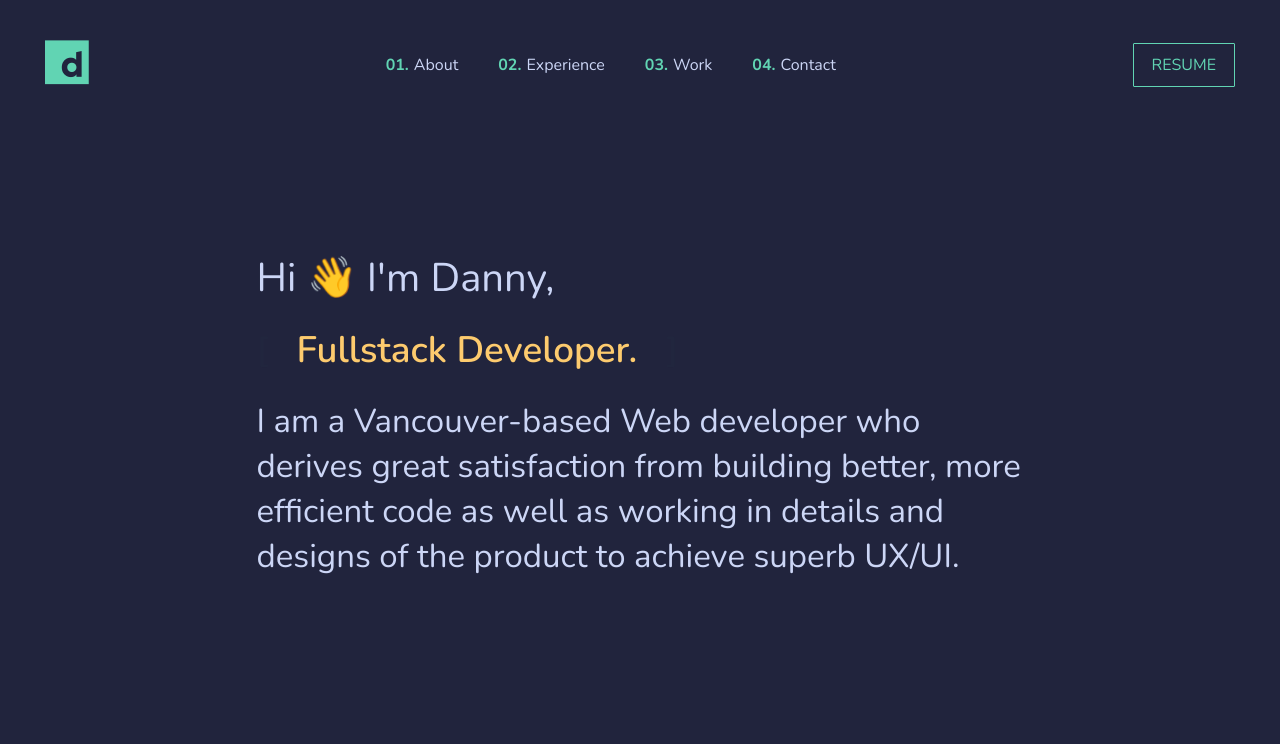
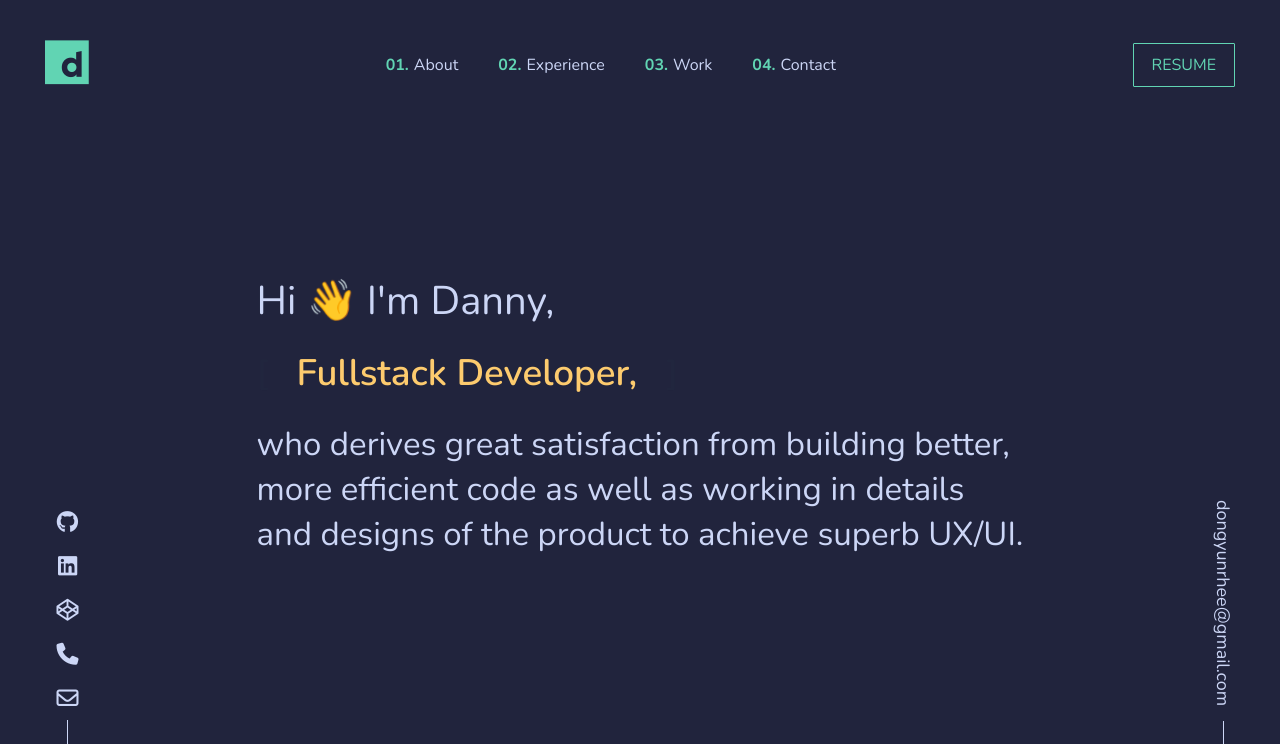
Before and after one commit to Gimorhee/portfolio-v3, a React (Create React App) app: page / in a window 1280 px wide. Shown: the top 744 px of the page. Built offline with nearby package versions, Linux system fonts and the light colour scheme.

Commit message:
Added email sidebar

```diff
--- a/src/App.js
+++ b/src/App.js
@@ -1,6 +1,8 @@
 import "./styles/App.scss";
 import { Menu } from "./components/Menu";
 import { Front } from "./components/Front";
+import { InfoSidebar } from "./components/Sidebar/InfoSidebar";
+import { EmailSidebar } from "./components/Sidebar/EmailSidebar";
 
 function App() {
   return (
@@ -9,6 +11,8 @@ function App() {
         <Front />
       </div>
       <Menu />
+      <InfoSidebar />
+      <EmailSidebar />
     </div>
   );
 }
--- a/src/components/Front.js
+++ b/src/components/Front.js
@@ -3,7 +3,7 @@ import "../styles/Front.scss";
 
 export const Front = () => {
   return (
-    <div className="Front">
+    <div className="Front" id="testing">
       <h1 className="intro">
         Hi <span className="wave">👋</span> I'm Danny,
         <br />
@@ -13,20 +13,16 @@ export const Front = () => {
         <div className="content">
           <div className="content__container">
             <ul className="content__container__list">
-              <li className="content__container__list__item">Web Developer.</li>
-              <li className="content__container__list__item">Frontend Developer.</li>
-              <li className="content__container__list__item">UI Developer.</li>
-              <li className="content__container__list__item">Fullstack Developer.</li>
+              <li className="content__container__list__item">Web Developer,</li>
+              <li className="content__container__list__item">Frontend Developer,</li>
+              <li className="content__container__list__item">UI Developer,</li>
+              <li className="content__container__list__item">Fullstack Developer,</li>
             </ul>
           </div>
         </div>
         <br />
         <br />
-        {/* <h1 className="extra">who is design-minded and focused on building user-friendly, responsive and beautiful interfaces & experiences.</h1> */}
-        <h2 className="extra">
-          I am a Vancouver-based Web developer who derives great satisfaction from building better, more efficient code as well as working in details and designs of the product to achieve superb
-          UX/UI.
-        </h2>
+        <h2 className="extra">who derives great satisfaction from building better, more efficient code as well as working in details and designs of the product to achieve superb UX/UI.</h2>
       </div>
     </div>
   );
--- a/src/components/Menu.js
+++ b/src/components/Menu.js
@@ -13,7 +13,7 @@ export const Menu = () => {
       </div>
       <ul className="headers">
         <li>
-          <a href="#">
+          <a href="#testing">
             <span>01.</span>About
           </a>
         </li>
--- /dev/null
+++ b/src/components/Sidebar/EmailSidebar.js
@@ -0,0 +1,13 @@
+import React from "react";
+import "../../styles/Sidebar.scss";
+
+export const EmailSidebar = () => {
+  return (
+    <div className="EmailSidebar">
+      <a href="mailto:dongyunrhee@gmail.com" target="_blank" className="email">
+        dongyunrhee@gmail.com
+      </a>
+      <div className="line"></div>
+    </div>
+  );
+};
--- /dev/null
+++ b/src/components/Sidebar/InfoSidebar.js
@@ -0,0 +1,27 @@
+import React from "react";
+import "../../styles/Sidebar.scss";
+
+export const InfoSidebar = () => {
+  return (
+    <div className="InfoSidebar">
+      {/* <i class="fab fa-github-square"></i> */}
+      <a href="https://github.com/Gimorhee" target="_blank">
+        <i class="fab fa-github"></i>
+      </a>
+      <a href="https://www.linkedin.com/in/drhee-dev/" target="_blank">
+        <i class="fab fa-linkedin"></i>
+      </a>
+      <a href="https://codepen.io/Gimorhee" target="_blank">
+        <i class="fab fa-codepen"></i>
+      </a>
+      <a href="tel:604-788-7787" target="_blank">
+        <i class="fas fa-phone"></i>
+      </a>
+      <a href="mailto:dongyunrhee@gmail.com" target="_blank">
+        <i class="far fa-envelope"></i>
+      </a>
+
+      <div className="line"></div>
+    </div>
+  );
+};
--- a/src/styles/App.scss
+++ b/src/styles/App.scss
@@ -1,5 +1,9 @@
 @import url("https://fonts.googleapis.com/css2?family=Nunito:wght@300;400;600;700;800;900&display=swap");
 @import url("https://fonts.googleapis.com/css2?family=Josefin+Sans:ital,wght@0,300;0,400;0,500;0,600;1,500&display=swap");
+
+html {
+  scroll-behavior: smooth;
+}
 
 .App {
   background: #21243d;
--- a/src/styles/Front.scss
+++ b/src/styles/Front.scss
@@ -34,6 +34,7 @@
     font-family: "Nunito", sans-serif;
     font-size: 2.3rem;
     line-height: 40px;
+    color: #61d4b3;
     color: #fdcb6e;
   }
 
--- /dev/null
+++ b/src/styles/Sidebar.scss
@@ -0,0 +1,61 @@
+.InfoSidebar {
+  position: fixed;
+  left: 45px;
+  width: 45px;
+  bottom: 0;
+  height: 300px;
+
+  display: flex;
+  //   justify-content: center;
+  align-items: center;
+  flex-direction: column;
+
+  a {
+    i {
+      transition: 0.3s ease-in-out all;
+      color: #ccd6f6;
+      font-size: 22px;
+      margin: 11px;
+
+      &:hover {
+        color: #61d4b3;
+        transform: scale(1.25);
+      }
+    }
+  }
+
+  .line {
+    width: 1px;
+    height: 100%;
+    background: #ccd6f6;
+  }
+}
+
+.EmailSidebar {
+  position: fixed;
+  right: 45px;
+  bottom: 0;
+  height: 300px;
+  display: flex;
+  align-items: center;
+  flex-direction: column;
+
+  .email {
+    writing-mode: vertical-rl;
+    color: #ccd6f6;
+    font-size: 18px;
+    margin-bottom: 15px;
+    text-decoration: none;
+    transition: 0.3s ease-in-out all;
+
+    &:hover {
+      color: #61d4b3;
+    }
+  }
+
+  .line {
+    width: 1px;
+    height: 100%;
+    background: #ccd6f6;
+  }
+}
```
